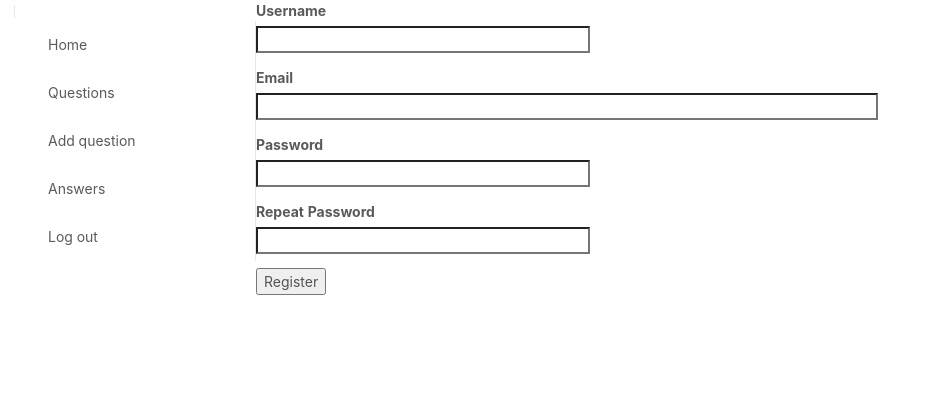
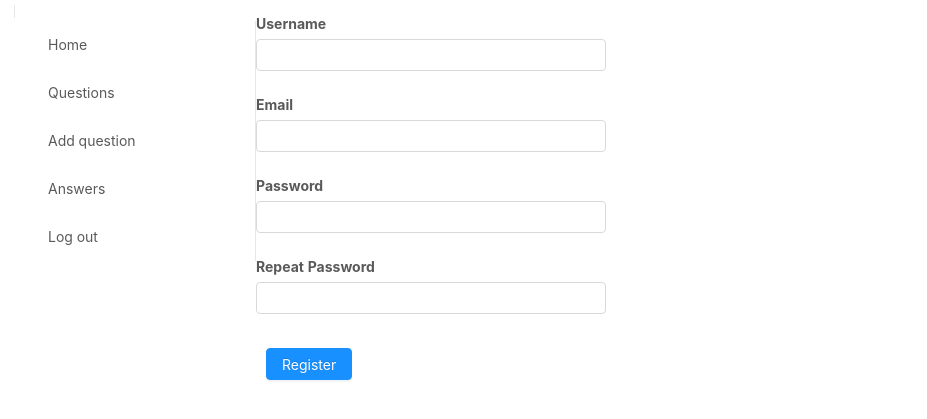
Before and after one commit to arrinn/TestsForum, a Flask app: page /register in a window 1280 px wide. Shown: the top 419 px of the page, without its empty margins (0-927 px from the left). Run offline with Flask 2, Linux system fonts and the light colour scheme; some libraries are stand-ins or nearby versions.

Commit message:
add forms for logins

```diff
--- a/database_connector.py
+++ b/database_connector.py
@@ -1,7 +1,7 @@
 from init import db
 from models import Questions, Answers, Users
 from datetime import datetime
-import config
+from config import update_rating
 
 
 def get_current_datetime():
@@ -99,9 +99,8 @@ def archive_answer(answer_id):
     db.session.commit()
 
 
-# using EMA
 def update_question_score(question_id, user_score):
     question = get_question(question_id)
-    score = round(config.EMA_ALPHA * user_score + (1 - config.EMA_ALPHA) * question.score, 2)
+    score = update_rating(question.score, user_score)
     question.score = score
     db.session.commit()
--- a/templates/formhelpers.html
+++ b/templates/formhelpers.html
@@ -10,3 +10,15 @@
   {% endif %}
   </dd>
 {% endmacro %}
+
+{% macro render_field_without_label(field) %}
+  <dd>{{ field(**kwargs)|safe }}
+  {% if field.errors %}
+    <ul class=errors>
+    {% for error in field.errors %}
+      <li>{{ error }}</li>
+    {% endfor %}
+    </ul>
+  {% endif %}
+  </dd>
+{% endmacro %}
--- a/templates/register.html
+++ b/templates/register.html
@@ -1,36 +1,25 @@
 {% extends "base.html" %}
 
 {% block app_content %}
+    {% from "formhelpers.html" import render_field %}
+    {% from "formhelpers.html" import render_field_without_label %}
+
     <form action="" method="post">
         {{ form.hidden_tag() }}
         <p>
-            {{ form.username.label }}<br>
-            {{ form.username(size=32) }}<br>
-            {% for error in form.username.errors %}
-            <span style="color: red;">[{{ error }}]</span>
-            {% endfor %}
+
+            {{ render_field(form.username, class="ant-input", style="margin: 0px 0px 10px;", rows="1", size=32) }}
         </p>
         <p>
-            {{ form.email.label }}<br>
-            {{ form.email(size=64) }}<br>
-            {% for error in form.email.errors %}
-            <span style="color: red;">[{{ error }}]</span>
-            {% endfor %}
+            {{ render_field(form.email, class="ant-input", style="margin: 0px 0px 10px;", rows="1", size=32) }}
         </p>
         <p>
-            {{ form.password.label }}<br>
-            {{ form.password(size=32) }}<br>
-            {% for error in form.password.errors %}
-            <span style="color: red;">[{{ error }}]</span>
-            {% endfor %}
+            {{ render_field(form.password, class="ant-input", style="margin: 0px 0px 10px;", rows="1", size=32) }}
         </p>
         <p>
-            {{ form.password2.label }}<br>
-            {{ form.password2(size=32) }}<br>
-            {% for error in form.password2.errors %}
-            <span style="color: red;">[{{ error }}]</span>
-            {% endfor %}
+            {{ render_field(form.password2, class="ant-input", style="margin: 0px 0px 10px;", rows="1", size=32) }}
         </p>
-        <p>{{ form.submit() }}</p>
+        <p> {{ render_field_without_label(form.submit, class="ant-btn ant-btn-primary",
+                style="margin: 10px;", text="Sign in") }} </p>
     </form>
 {% endblock %}
```
Also changed, not shown: config.py (+6 -1 lines), requirements.txt (added, +20 -0 lines), templates/login.html (+6 -5 lines).
